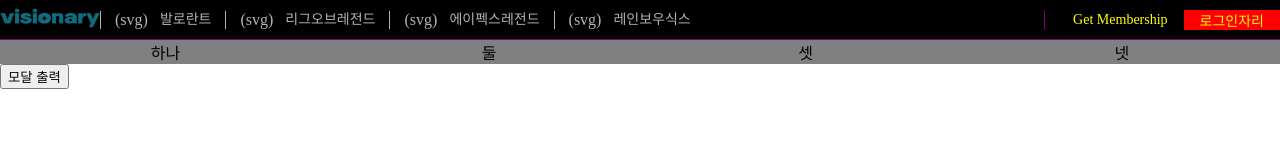
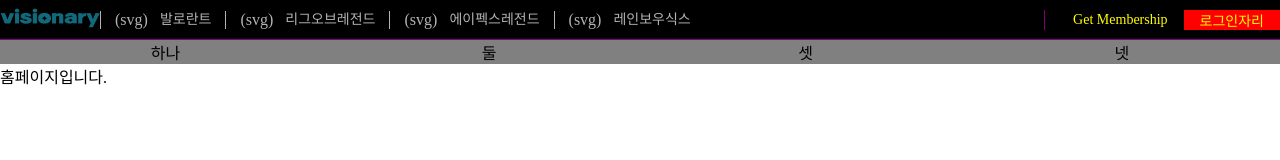
Before and after one commit to PossumCircus/Visionary, a React (Create React App) app: page / in a window 1280 px wide. Shown: the top 160 px of the page. Built offline with nearby package versions, Linux system fonts and the light colour scheme.

Commit message:
Modal scripted
주석처리

```diff
--- a/src/components/Home/HomeCompo.jsx
+++ b/src/components/Home/HomeCompo.jsx
@@ -8,13 +8,7 @@ export default function HomeCompo() {
 
   return (
     <>
-      <button onClick={() => setIsModalOpen(!isModalOpen)}>모달 출력</button>
-      {isModalOpen ?
-        <CreateVisionBoardModal
-          isModalOpen={isModalOpen}
-          closeModal={() => setIsModalOpen(false)}
-          isModalReadOnly={isModalReadOnly} />
-        : <div></div>}
+      홈페이지입니다.
     </>
   );
 }
```
Also changed, not shown: src/components/VisionBoard/VisionBoardGrid.jsx (+9 -2 lines).
